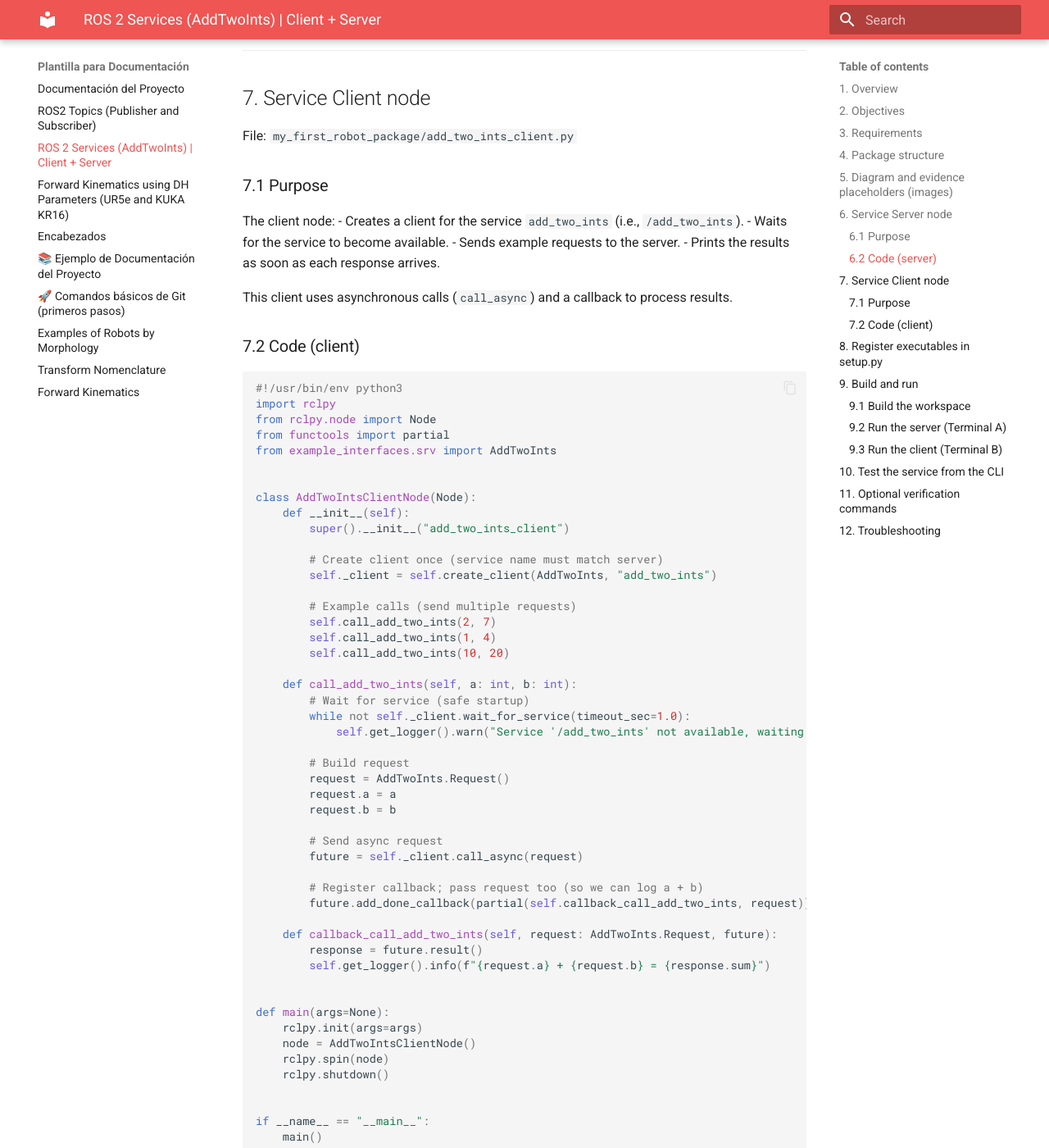
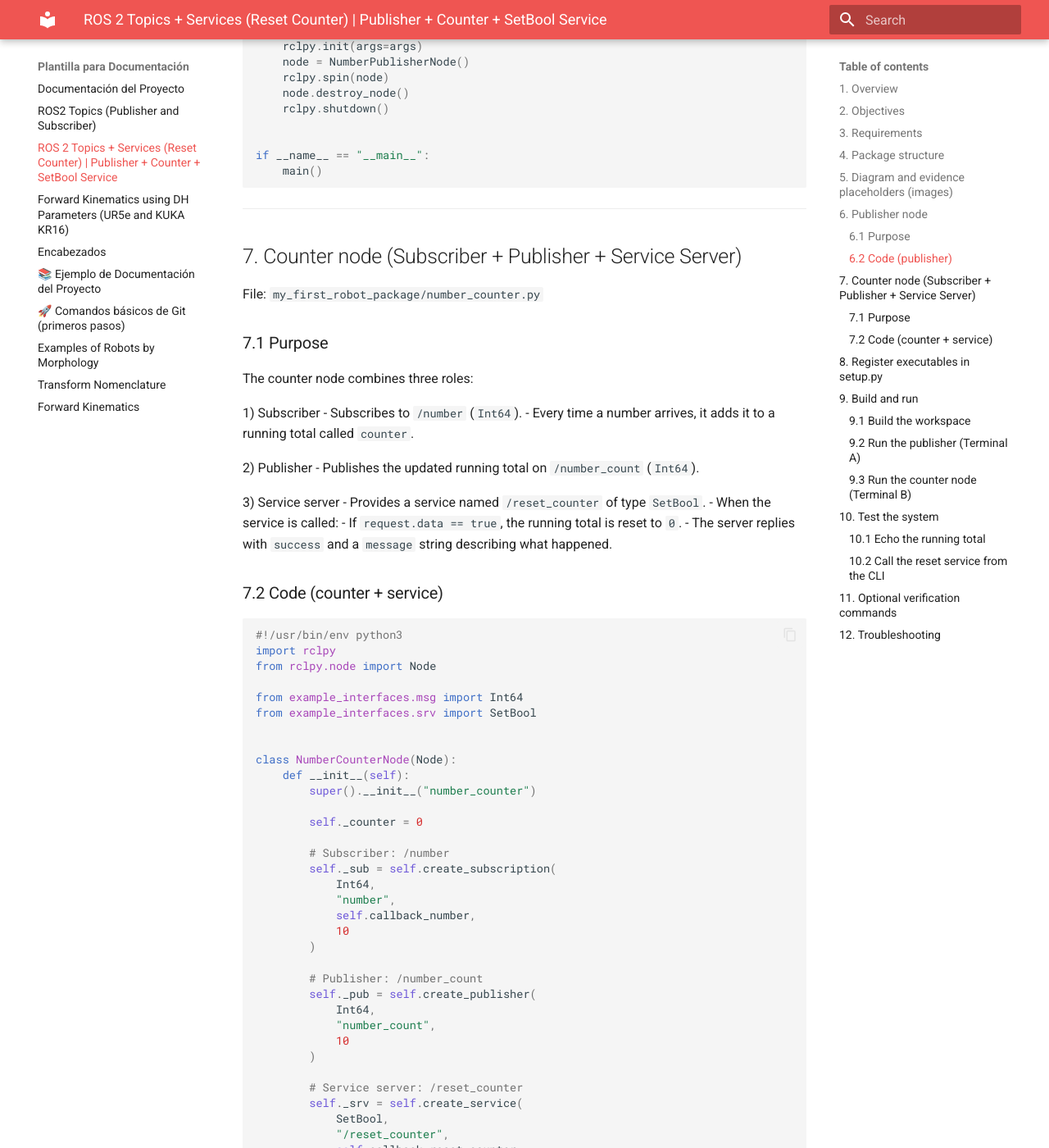
Before and after one commit to Apoloo13/Robotica, an MkDocs documentation site: the page built from docs/activity2.md, in a window 1280 px wide and 1400 px high, scrolled down 3022 px. Shown: the whole window at 82% size. Built offline with MkDocs 1.6.1 and Material for MkDocs 9.7.7, drawn with Linux system fonts in a browser that asks for light colours; some of the changed text lies outside the part shown.

Commit message:
corrección contenido actividad 2

````diff
--- a/docs/activity2.md
+++ b/docs/activity2.md
@@ -1,25 +1,38 @@
-# ROS 2 Services (AddTwoInts) | Client + Server
+# ROS 2 Topics + Services (Reset Counter) | Publisher + Counter + SetBool Service
 
 ## 1. Overview
 
-This activity implements a ROS 2 service using `rclpy` and the interface `example_interfaces/srv/AddTwoInts`.
-A service follows a request/response model:
+This activity extends a ROS 2 Topics example by adding a ROS 2 Service using `rclpy`.
 
-- A client sends a request (two integers: `a`, `b`).
-- A server computes the result.
-- The server returns a response (the integer `sum`).
+You start with a Topics pipeline:
 
-Service name used in this activity: `/add_two_ints`
-Service type used in this activity: `example_interfaces/srv/AddTwoInts`
+- A publisher node sends integers on `/number` using `example_interfaces/msg/Int64`.
+- A counter node subscribes to `/number`, accumulates the values, and publishes the running total on `/number_count` using `example_interfaces/msg/Int64`.
+
+Then you add a service inside the counter node:
+
+Service name used in this activity: `/reset_counter`
+Service type used in this activity: `example_interfaces/srv/SetBool`
+
+Service behavior:
+- The client calls `/reset_counter` with a boolean request field `data`.
+- If `data` is `true`, the counter value is reset to `0`.
+- If `data` is `false`, the counter value is not modified.
+
+Topics used in this activity:
+- `/number` (type: `example_interfaces/msg/Int64`)
+- `/number_count` (type: `example_interfaces/msg/Int64`)
 
 ---
 
 ## 2. Objectives
 
-- Create a Service Server node that provides `/add_two_ints`.
-- Create a Service Client node that calls `/add_two_ints` and prints results.
-- Build and run both nodes from a ROS 2 Python package.
-- Validate the service using `ros2 service call`.
+- Implement a publisher node that publishes an `Int64` number on `/number`.
+- Implement a counter node that subscribes to `/number`, accumulates the values, and publishes on `/number_count`.
+- Add a service server inside the counter node:
+  - Name: `/reset_counter`
+  - Type: `example_interfaces/srv/SetBool`
+- Validate the service from the command line using `ros2 service call`.
 - Collect evidence (diagrams and terminal outputs) for the report.
 
 ---
@@ -31,15 +44,21 @@
 - Python 3
 - Package dependency: `example_interfaces`
 
-Useful interface inspection command:
+Useful interface inspection commands:
 
 ```bash
-ros2 interface show example_interfaces/srv/AddTwoInts
+ros2 interface show example_interfaces/msg/Int64
+ros2 interface show example_interfaces/srv/SetBool
 ```
 
 Expected fields (summary):
-- Request: `int64 a`, `int64 b`
-- Response: `int64 sum`
+
+`example_interfaces/msg/Int64`
+- Message: `int64 data`
+
+`example_interfaces/srv/SetBool`
+- Request: `bool data`
+- Response: `bool success`, `string message`
 
 ---
 
@@ -54,8 +73,8 @@
 ├─ setup.cfg
 └─ my_first_robot_package/
    ├─ __init__.py
-   ├─ add_two_ints_server.py
-   └─ add_two_ints_client.py
+   ├─ number_publisher.py
+   └─ number_counter.py
 ```
 
 Important:
@@ -66,69 +85,56 @@
 
 ## 5. Diagram and evidence placeholders (images)
 
-![Diagrama de flujo de Git](recursos/imgs/activity2/diag1.jpg)
+![Topics pipeline diagram](recursos/imgs/activity2/diag1.jpg)
 
-![Diagrama de flujo de Git](recursos/imgs/activity2/diag2.jpg)
+![Topics + service graph diagram](recursos/imgs/activity2/diag2.jpg)
 
 ---
 
-## 6. Service Server node
+## 6. Publisher node
 
-File: `my_first_robot_package/add_two_ints_server.py`
+File: `my_first_robot_package/number_publisher.py`
 
 ### 6.1 Purpose
 
-The server node:
-- Creates a service named `add_two_ints` (visible as `/add_two_ints`).
-- Receives a request containing `a` and `b`.
-- Computes `sum = a + b`.
-- Returns the result in the response.
+The publisher node:
+- Creates a publisher on topic `/number`.
+- Publishes an `Int64` message periodically (for example every 1 second).
+- Increments the number each time it publishes.
 
-### 6.2 Code (server)
+### 6.2 Code (publisher)
 
 ```python
 #!/usr/bin/env python3
 import rclpy
 from rclpy.node import Node
-
-from example_interfaces.srv import AddTwoInts
+from example_interfaces.msg import Int64
 
 
-class AddTwoIntsServerNode(Node):
+class NumberPublisherNode(Node):
     def __init__(self):
-        super().__init__("add_two_ints_server")
+        super().__init__("number_publisher")
 
-        # Create the service server: (type, service_name, callback)
-        self._server = self.create_service(
-            AddTwoInts,
-            "add_two_ints",  # service name (will appear as /add_two_ints)
-            self.callback_add_two_ints,
-        )
+        self._pub = self.create_publisher(Int64, "number", 10)
+        self._timer = self.create_timer(1.0, self.publish_number)
 
-        self.get_logger().info("AddTwoInts service server started: /add_two_ints")
+        self._number = 0
+        self.get_logger().info("number_publisher started (publishing on /number)")
 
-    def callback_add_two_ints(self, request: AddTwoInts.Request, response: AddTwoInts.Response):
-        # Compute result
-        response.sum = request.a + request.b
-
-        # Log for visibility
-        self.get_logger().info(f"Request: a={request.a}, b={request.b} -> sum={response.sum}")
-
-        # IMPORTANT: you must return the response in Python
-        return response
+    def publish_number(self):
+        msg = Int64()
+        msg.data = self._number
+        self._pub.publish(msg)
+        self.get_logger().info(f"Published: {msg.data}")
+        self._number += 1
 
 
 def main(args=None):
     rclpy.init(args=args)
-    node = AddTwoIntsServerNode()
-
-    try:
-        rclpy.spin(node)
-    except KeyboardInterrupt:
-        pass
-    finally:
-        node.destroy_node()
-        rclpy.shutdown()
+    node = NumberPublisherNode()
+    rclpy.spin(node)
+    node.destroy_node()
+    rclpy.shutdown()
 
 
 if __name__ == "__main__":
@@ -137,67 +143,98 @@
 
 ---
 
-## 7. Service Client node
+## 7. Counter node (Subscriber + Publisher + Service Server)
 
-File: `my_first_robot_package/add_two_ints_client.py`
+File: `my_first_robot_package/number_counter.py`
 
 ### 7.1 Purpose
 
-The client node:
-- Creates a client for the service `add_two_ints` (i.e., `/add_two_ints`).
-- Waits for the service to become available.
-- Sends example requests to the server.
-- Prints the results as soon as each response arrives.
+The counter node combines three roles:
 
-This client uses asynchronous calls (`call_async`) and a callback to process results.
+1) Subscriber
+- Subscribes to `/number` (`Int64`).
+- Every time a number arrives, it adds it to a running total called `counter`.
 
-### 7.2 Code (client)
+2) Publisher
+- Publishes the updated running total on `/number_count` (`Int64`).
+
+3) Service server
+- Provides a service named `/reset_counter` of type `SetBool`.
+- When the service is called:
+  - If `request.data == true`, the running total is reset to `0`.
+  - The server replies with `success` and a `message` string describing what happened.
+
+### 7.2 Code (counter + service)
 
 ```python
 #!/usr/bin/env python3
 import rclpy
 from rclpy.node import Node
-from functools import partial
-from example_interfaces.srv import AddTwoInts
+
+from example_interfaces.msg import Int64
+from example_interfaces.srv import SetBool
 
 
-class AddTwoIntsClientNode(Node):
+class NumberCounterNode(Node):
     def __init__(self):
-        super().__init__("add_two_ints_client")
+        super().__init__("number_counter")
 
-        # Create client once (service name must match server)
-        self._client = self.create_client(AddTwoInts, "add_two_ints")
+        self._counter = 0
 
-        # Example calls (send multiple requests)
-        self.call_add_two_ints(2, 7)
-        self.call_add_two_ints(1, 4)
-        self.call_add_two_ints(10, 20)
+        # Subscriber: /number
+        self._sub = self.create_subscription(
+            Int64,
+            "number",
+            self.callback_number,
+            10
+        )
 
-    def call_add_two_ints(self, a: int, b: int):
-        # Wait for service (safe startup)
-        while not self._client.wait_for_service(timeout_sec=1.0):
-            self.get_logger().warn("Service '/add_two_ints' not available, waiting...")
+        # Publisher: /number_count
+        self._pub = self.create_publisher(
+            Int64,
+            "number_count",
+            10
+        )
 
-        # Build request
-        request = AddTwoInts.Request()
-        request.a = a
-        request.b = b
+        # Service server: /reset_counter
+        self._srv = self.create_service(
+            SetBool,
+            "/reset_counter",
+            self.callback_reset_counter
+        )
 
-        # Send async request
-        future = self._client.call_async(request)
+        self.get_logger().info(
+            "number_counter started (sub: /number, pub: /number_count, srv: /reset_counter)"
+        )
 
-        # Register callback; pass request too (so we can log a + b)
-        future.add_done_callback(partial(self.callback_call_add_two_ints, request))
+    def callback_number(self, msg: Int64):
+        self._counter += msg.data
 
-    def callback_call_add_two_ints(self, request: AddTwoInts.Request, future):
-        response = future.result()
-        self.get_logger().info(f"{request.a} + {request.b} = {response.sum}")
+        out = Int64()
+        out.data = self._counter
+        self._pub.publish(out)
+
+        self.get_logger().info(f"Received {msg.data} -> counter = {self._counter}")
+
+    def callback_reset_counter(self, request: SetBool.Request, response: SetBool.Response):
+        if request.data:
+            self._counter = 0
+            response.success = True
+            response.message = "Counter reset to 0"
+            self.get_logger().info("Service /reset_counter called with data=True -> counter reset to 0")
+        else:
+            response.success = False
+            response.message = "Request data was false; counter not reset"
+            self.get_logger().info("Service /reset_counter called with data=False -> no reset")
+
+        return response
 
 
 def main(args=None):
     rclpy.init(args=args)
-    node = AddTwoIntsClientNode()
+    node = NumberCounterNode()
     rclpy.spin(node)
+    node.destroy_node()
     rclpy.shutdown()
 
 
@@ -209,19 +246,19 @@
 
 ## 8. Register executables in setup.py
 
-In `setup.py`, ensure you have the console scripts:
+In `setup.py`, ensure you have these console scripts:
 
 ```python
 entry_points={
     "console_scripts": [
-        "add_two_ints_server = my_first_robot_package.add_two_ints_server:main",
-        "add_two_ints_client = my_first_robot_package.add_two_ints_client:main",
+        "number_publisher = my_first_robot_package.number_publisher:main",
+        "number_counter = my_first_robot_package.number_counter:main",
     ],
 },
 ```
 
 Common error:
-- If the module does not define `main`, you will see an error similar to:
+- If a module does not define `main`, you will see an error similar to:
   `AttributeError: module ... has no attribute 'main'`
 
 ---
@@ -238,44 +275,67 @@
 source install/setup.bash
 ```
 
-### 9.2 Run the server (Terminal A)
+### 9.2 Run the publisher (Terminal A)
 
 ```bash
 source ~/first_work-/src/install/setup.bash
-ros2 run my_first_robot_package add_two_ints_server
+ros2 run my_first_robot_package number_publisher
 ```
 
-![Diagrama de flujo de Git](recursos/imgs/activity2/ter1.jpg)
+![Publisher terminal evidence](recursos/imgs/activity2/ter1.jpg)
 
-### 9.3 Run the client (Terminal B)
+### 9.3 Run the counter node (Terminal B)
 
 ```bash
 source ~/first_work-/src/install/setup.bash
-ros2 run my_first_robot_package add_two_ints_client
+ros2 run my_first_robot_package number_counter
 ```
 
-![Diagrama de flujo de Git](recursos/imgs/activity2/ter2.jpg)
+![Counter terminal evidence](recursos/imgs/activity2/ter2.jpg)
 
 Expected behavior:
-- The server prints log lines each time it receives a request.
-- The client prints the computed sums for each request.
+- The publisher prints published values.
+- The counter prints received values and updated `counter` totals.
+- The counter publishes the running total on `/number_count`.
 
 ---
 
-## 10. Test the service from the CLI
+## 10. Test the system
 
-With the server running, in another terminal:
+### 10.1 Echo the running total
+
+In another terminal:
 
 ```bash
 source ~/first_work-/src/install/setup.bash
-ros2 service list
-ros2 service type /add_two_ints
-ros2 service call /add_two_ints example_interfaces/srv/AddTwoInts "{a: 5, b: 9}"
+ros2 topic echo /number_count
+```
+
+You should see increasing totals as the counter accumulates numbers from `/number`.
+
+### 10.2 Call the reset service from the CLI
+
+With the counter node running:
+
+```bash
+source ~/first_work-/src/install/setup.bash
+ros2 service call /reset_counter example_interfaces/srv/SetBool "{data: true}"
 ```
 
 Expected:
-- The terminal prints the response containing `sum`.
-- The server logs the request and result.
+- The service response returns `success: true` and a message.
+- The internal counter value resets to `0`.
+- The next published values on `/number_count` restart from the reset state.
+
+Optional (no reset):
+
+```bash
+ros2 service call /reset_counter example_interfaces/srv/SetBool "{data: false}"
+```
+
+Expected:
+- The service response returns `success: false`.
+- The counter is not reset.
 
 ---
 
@@ -287,10 +347,22 @@
 ros2 node list
 ```
 
+List topics:
+
+```bash
+ros2 topic list
+```
+
 List services:
 
 ```bash
 ros2 service list
+```
+
+Check service type:
+
+```bash
+ros2 service type /reset_counter
 ```
 
 Visual graph:
@@ -303,16 +375,35 @@
 
 ## 12. Troubleshooting
 
-1) Client stays in: “Service '/add_two_ints' not available, waiting...”
-- The server is not running, or the service name does not match.
-- Confirm the server uses `"add_two_ints"` and that the service appears as `/add_two_ints`.
+1) `ros2 run` says executable not found
+- Confirm `setup.py` includes the console script entry points.
+- Rebuild and re-source:
 
-2) “executable not found” when running `ros2 run`
-- The console scripts were not added to `setup.py`, or the workspace was not rebuilt.
-- Rebuild and re-source the workspace.
+```bash
+cd ~/first_work-/src
+colcon build --symlink-install
+source install/setup.bash
+```
 
-3) “has no attribute 'main'”
-- The file does not define `main()` at the top level, or `setup.py` points to the wrong function name.
-- Ensure `def main(args=None):` exists and matches the entry point.
+2) `/reset_counter` does not appear in `ros2 service list`
+- The `number_counter` node is not running, or the service name differs.
+- Confirm the service is created with `"/reset_counter"` and type `SetBool`.
+
+3) `ros2 service call` fails with type errors
+- Confirm the exact service type:
+
+```bash
+ros2 service type /reset_counter
+```
+
+- Confirm the interface:
+
+```bash
+ros2 interface show example_interfaces/srv/SetBool
+```
+
+4) `/number_count` does not update
+- Ensure `number_publisher` is publishing on `/number`.
+- Ensure `number_counter` subscribes to `"number"` and publishes `"number_count"`.
 
 ---
````
Also changed, not shown: docs/recursos/imgs/activity2/ter1.jpg, docs/recursos/imgs/activity2/ter2.jpg.
